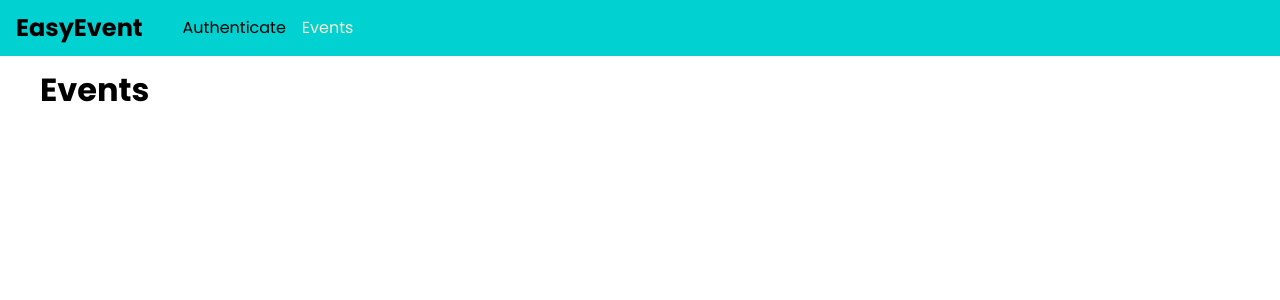
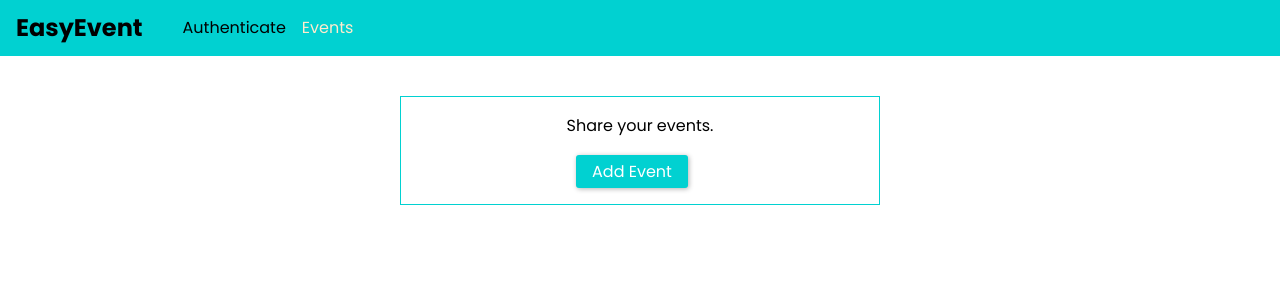
Before and after one commit to dennyhong96/event-booking-graphql-mern, a React (Create React App) app in the folder client/: page /events in a window 1280 px wide. Shown: the top 300 px of the page. Built offline with nearby package versions, Linux system fonts and the light colour scheme.

Commit message:
Setup events control

```diff
--- a/client/src/App.css
+++ b/client/src/App.css
@@ -46,3 +46,20 @@ img {
 .main-content {
   padding: 4rem 2.5rem;
 }
+
+.form-actions button,
+.btn {
+  background-color: #01d1d1;
+  border-radius: 3px;
+  padding: 0.25rem 1rem;
+  margin-right: 1rem;
+  color: #fff;
+  box-shadow: 1px 1px 5px rgba(0, 0, 0, 0.3);
+}
+
+.form-actions button:hover,
+.form-actions button:active,
+.btn:hover,
+.btn:active {
+  background-color: #00b8b8;
+}
--- a/client/src/App.js
+++ b/client/src/App.js
@@ -12,9 +12,11 @@ function App() {
   const [state, setState] = useState({ token: null, userId: null });
   const { token, userId } = state;
   const login = (token, userId, tokenExpiration) => {
+    localStorage.setItem("jwt", token);
     setState({ token, userId });
   };
   const logout = () => {
+    localStorage.removeItem("jwt", token);
     setState({ token: null, userId: null });
   };
   return (
@@ -23,13 +25,13 @@ function App() {
         <Navbar />
         <main className="main-content">
           <Switch>
-            {!token && <Redirect exact from="/" to="/auth" />}
             {!token && <Route exact path="/auth" component={Auth} />}
             <Route exact path="/events" component={Events} />
             {token && <Route exact path="/bookings" component={Bookings} />}
             {!token && <Redirect exact from="/bookings" to="/auth" />}
             {token && <Redirect exact from="/" to="/events" />}
             {token && <Redirect exact from="/auth" to="/events" />}
+            {!token && <Redirect exact to="/auth" />}
           </Switch>
         </main>
       </AuthContext.Provider>
--- a/client/src/componnets/navigation/Navbar.js
+++ b/client/src/componnets/navigation/Navbar.js
@@ -1,11 +1,11 @@
-import React, { useContext } from "react";
+import React, { useContext, Fragment } from "react";
 import { NavLink } from "react-router-dom";
 
 import AuthContext from "../../context/authContext";
 import "./Nvabar.css";
 
 const Navbar = () => {
-  const { token } = useContext(AuthContext);
+  const { token, logout } = useContext(AuthContext);
 
   return (
     <header className="main-navbar">
@@ -27,11 +27,16 @@ const Navbar = () => {
             </NavLink>
           </li>
           {token && (
-            <li>
-              <NavLink exact to="/bookings">
-                Bookings
-              </NavLink>
-            </li>
+            <Fragment>
+              <li>
+                <NavLink exact to="/bookings">
+                  Bookings
+                </NavLink>
+              </li>
+              <li>
+                <button onClick={logout}>Logout</button>
+              </li>
+            </Fragment>
           )}
         </ul>
       </nav>
--- a/client/src/componnets/navigation/Nvabar.css
+++ b/client/src/componnets/navigation/Nvabar.css
@@ -24,9 +24,14 @@
   margin-left: 1rem;
 }
 
-.main-navbar .main-navbar__items ul li a {
+.main-navbar .main-navbar__items ul li a,
+.main-navbar .main-navbar__items ul li button {
   color: #000;
+  background-color: inherit;
 }
+
+.main-navbar .main-navbar__items ul li button:hover,
+.main-navbar .main-navbar__items ul li button:active,
 .main-navbar .main-navbar__items ul li a:hover,
 .main-navbar .main-navbar__items ul li a:active,
 .main-navbar .main-navbar__items ul li a.active {
--- a/client/src/componnets/pages/Auth.css
+++ b/client/src/componnets/pages/Auth.css
@@ -25,7 +25,7 @@
   margin-bottom: 1rem;
 }
 
-.form-actions button {
+/* .form-actions button {
   background-color: #01d1d1;
   border-radius: 3px;
   padding: 0.25rem 1rem;
@@ -37,4 +37,4 @@
 .form-actions button:hover,
 .form-actions button:active {
   background-color: #00b8b8;
-}
+} */
--- a/client/src/componnets/pages/Auth.js
+++ b/client/src/componnets/pages/Auth.js
@@ -64,7 +64,6 @@ const Auth = () => {
       console.log(res.data);
 
       if (isLoginMode) {
-        localStorage.setItem("jwt", res.data.data.login.token);
         login(res.data.data.login.token, res.data.data.login.userId);
       }
     } catch (error) {
--- /dev/null
+++ b/client/src/componnets/pages/Events.css
@@ -0,0 +1,12 @@
+.events-control {
+  text-align: center;
+  width: 30rem;
+  margin: 2rem auto;
+  padding: 1rem;
+  border: 1px solid #01d1d1;
+  max-width: 80%;
+}
+
+.events-control__msg {
+  margin-bottom: 1rem;
+}
--- a/client/src/componnets/pages/Events.js
+++ b/client/src/componnets/pages/Events.js
@@ -1,9 +1,12 @@
 import React from "react";
+
+import "./Events.css";
 
 const Events = () => {
   return (
-    <div>
-      <h1>Events</h1>
+    <div className="events-control">
+      <p className="events-control__msg">Share your events.</p>
+      <button className="btn">Add Event</button>
     </div>
   );
 };
```
